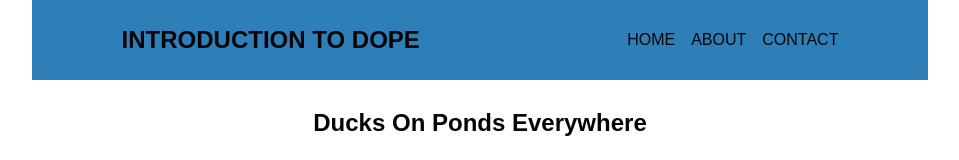
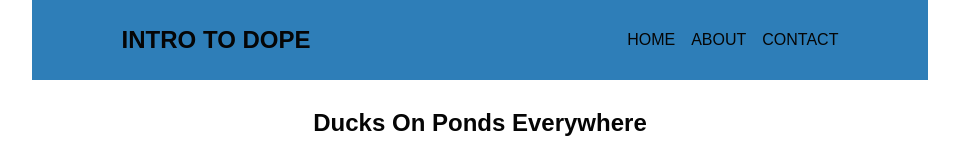
Before and after one commit to 20handsup/ducks, a plain HTML site: page index.html in a window 1280 px wide. Shown: the top 160 px of the page, without its empty margins (160-1119 px from the left). Drawn offline with Linux system fonts and the light colour scheme.

Commit message:
changed title

```diff
--- a/index.html
+++ b/index.html
@@ -27,7 +27,7 @@
     <div class="wrapper">
       <nav>
         <div class="logo upper">
-          <h1>Introduction to DOPE</h1>
+          <h1>Intro to DOPE</h1>
         </div>
         <ul class="upper">
           <li>Home</li>
```
